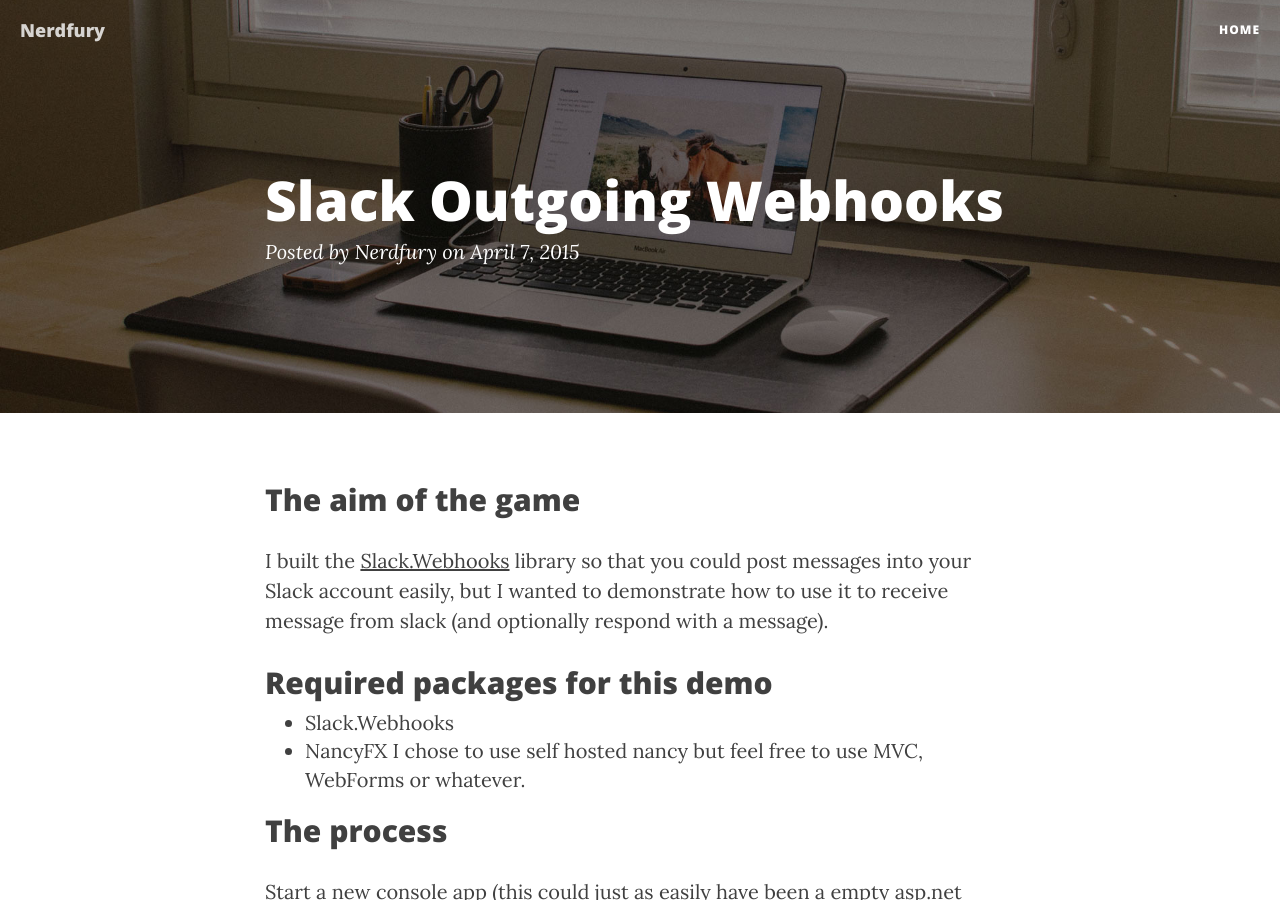
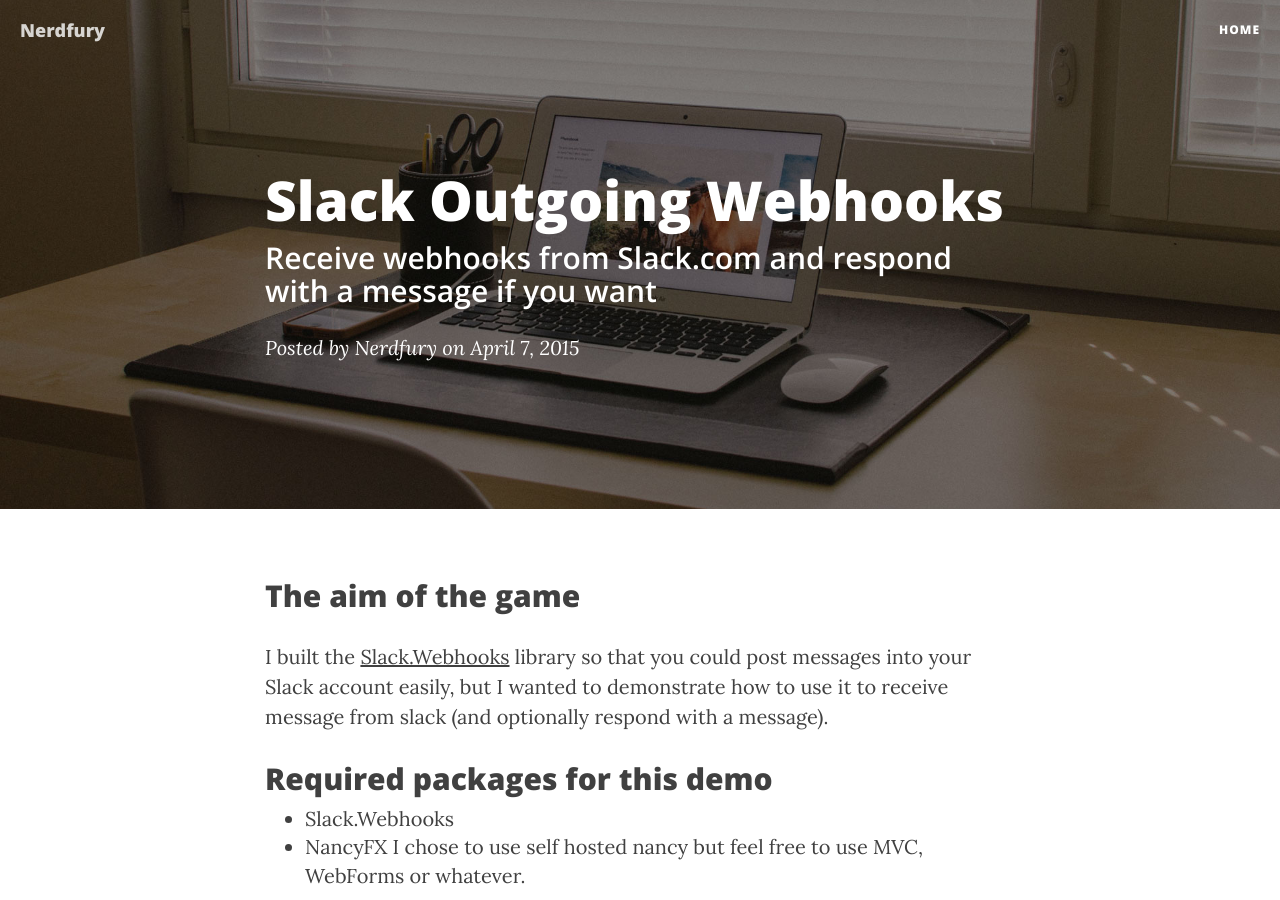
Before and after one commit to mrb0nj/nerdfury.github.io, a Jekyll site: the page built from _posts/2015-4-7-Slack-Outgoing-Webhooks.md, in a window 1280 px wide and 900 px high. Built offline with Jekyll 4.4.1, drawn with Linux system fonts in a browser that asks for light colours; nearby versions of some CDN libraries; comment, search, counter and statistics services are not loaded.

Commit message:
Updating subtitle

```diff
--- a/_posts/2015-4-7-Slack-Outgoing-Webhooks.md
+++ b/_posts/2015-4-7-Slack-Outgoing-Webhooks.md
@@ -1,6 +1,7 @@
 ---
 layout: post
 title: Slack Outgoing Webhooks
+subtitle: "Receive webhooks from Slack.com and respond with a message if you want"
 published: true
 ---
 
```
